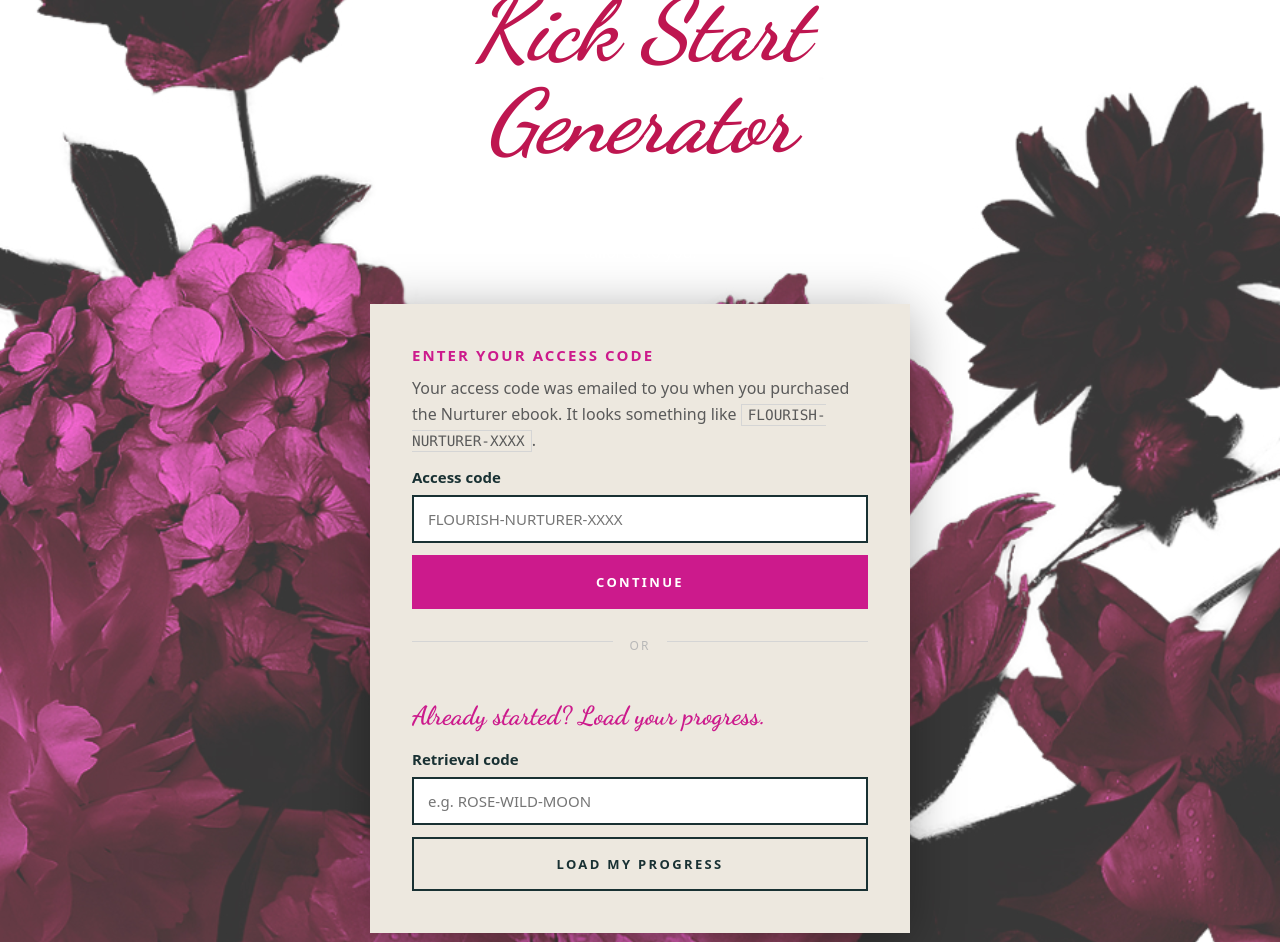
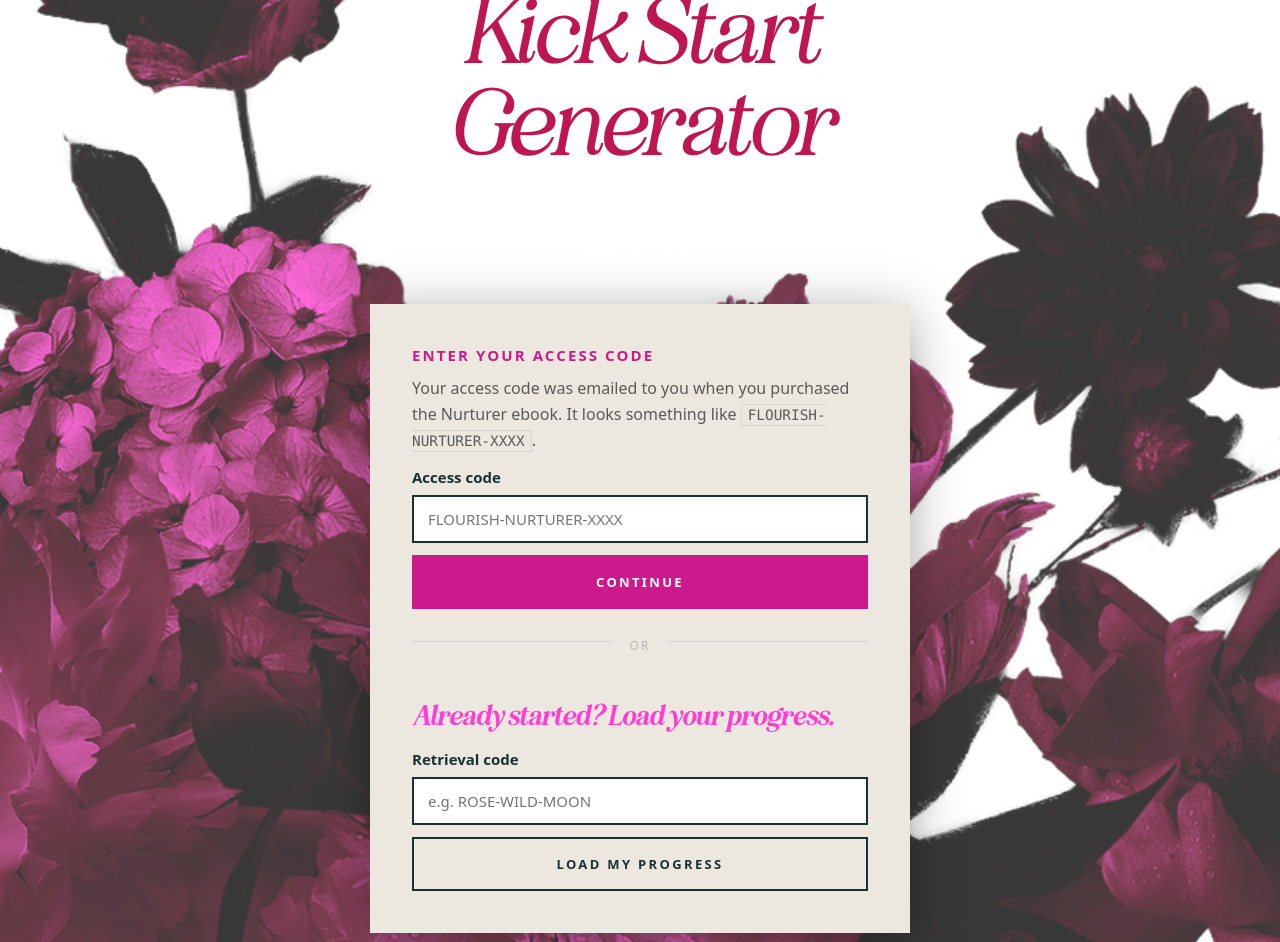
Before and after one commit to flourishonline/nurturer-kickstart, a website: page public/index.html in a window 1280 px wide. Shown: the part 195-1137 px from the top of the page. Drawn offline with Linux system fonts and the light colour scheme.

Commit message:
Add Eighties Comeback font, fix heading colours to #FF3DD5

```diff
--- a/public/styles.css
+++ b/public/styles.css
@@ -4,11 +4,26 @@
    Rules: Zero border radius, 2px borders, rectangular buttons
    ========================================================= */
 
-@import url('https://fonts.googleapis.com/css2?family=Dancing+Script:wght@700&display=swap');
+@font-face {
+  font-family: 'EightiesComeback';
+  src: url('/fonts/EightiesComebackIt-Regular.woff2') format('woff2');
+  font-weight: 400;
+  font-style: italic;
+  font-display: swap;
+}
+
+@font-face {
+  font-family: 'EightiesComeback';
+  src: url('/fonts/EightiesComebackIt-Bold.woff2') format('woff2');
+  font-weight: 700;
+  font-style: italic;
+  font-display: swap;
+}
 
 :root {
   --crimson: #BE1650;
   --magenta: #CC1A8C;
+  --hot-pink: #FF3DD5;
   --dark-emerald: #193133;
   --cream: #EDE8DF;
   --cream-deep: #E5DFD0;
@@ -18,8 +33,7 @@
   --grey-light: #B8B8B8;
   --grey-divider: #D5D5D5;
 
-  --font-display: Georgia, 'Times New Roman', serif;
-  --font-script: 'Dancing Script', cursive;
+  --font-display: 'EightiesComeback', Georgia, serif;
   --font-body: system-ui, -apple-system, 'Segoe UI', sans-serif;
 
   --container-max: 1100px;
@@ -422,28 +436,29 @@ code {
   color: var(--magenta);
 }
 
-/* "The Nurturer Brand" — white italic serif */
+/* "The Nurturer Brand" — Eighties Comeback Regular Italic, cream-white */
 .display-title {
   display: block;
   font-family: var(--font-display);
   font-size: clamp(28px, 3.5vw, 46px);
-  font-weight: 700;
+  font-weight: 400;
   font-style: italic;
-  color: var(--white);
+  color: #FAF5F0;
   line-height: 1.15;
   margin-bottom: 4px;
 }
 
-/* "Kick Start Generator" — large magenta script */
+/* "Kick Start Generator" — Eighties Comeback Bold Italic, hot pink */
 .display-script {
   display: block;
-  font-family: var(--font-script);
+  font-family: var(--font-display);
   font-size: clamp(52px, 7vw, 88px);
   font-weight: 700;
-  font-style: normal;
-  color: var(--magenta);
+  font-style: italic;
+  color: var(--hot-pink);
   line-height: 1.05;
   margin-bottom: 20px;
+  letter-spacing: -0.02em;
 }
 
 /* Description text — soft white */
@@ -473,13 +488,14 @@ code {
   margin-bottom: 12px;
 }
 
-/* "Already started?" — magenta script */
+/* "Already started?" — Eighties Comeback Bold Italic, hot pink */
 .script-subheading {
-  font-family: var(--font-script) !important;
+  font-family: var(--font-display) !important;
   font-size: 26px !important;
   font-weight: 700 !important;
-  font-style: normal !important;
-  color: var(--magenta) !important;
+  font-style: italic !important;
+  color: var(--hot-pink) !important;
+  letter-spacing: -0.02em !important;
   margin-top: 0 !important;
   margin-bottom: 16px !important;
   line-height: 1.2 !important;
```
Also changed, not shown: public/fonts/EightiesComebackIt-Bold.woff2 (added), public/fonts/EightiesComebackIt-Regular.woff2 (added).
